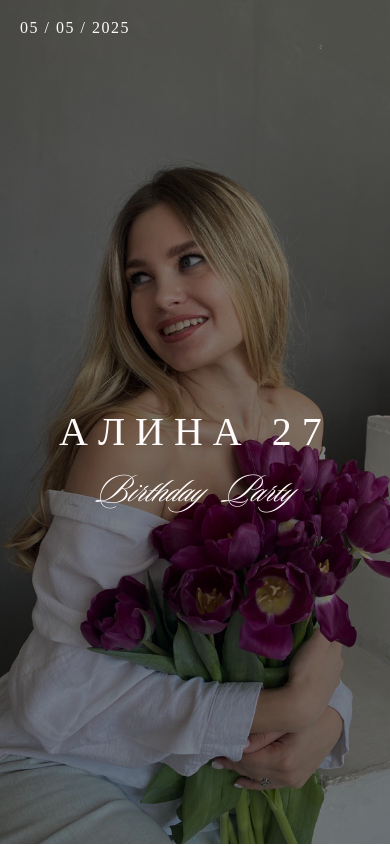
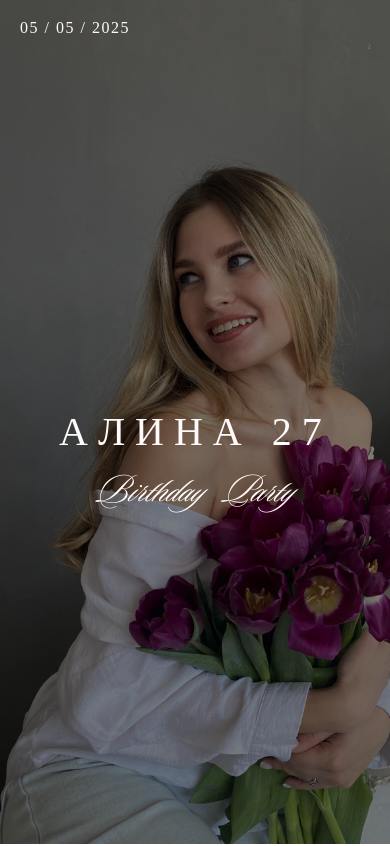
Before and after one commit to PlykinYurij/alina-birthday, a React (Vite) app: page / in a window 390 px wide. Shown: the top 846 px of the page. Built offline with nearby package versions, Linux system fonts and the light colour scheme; a web font is replaced by a local one.

Commit message:
refactor: change background-position startCard

```diff
--- a/src/components/StartCard/StartCard.module.scss
+++ b/src/components/StartCard/StartCard.module.scss
@@ -14,7 +14,7 @@
   background-size: cover;
 
   @media (max-width: 700px) {
-    background-position: 30% center;
+    background-position: 10% center;
   }
 }
 
```
